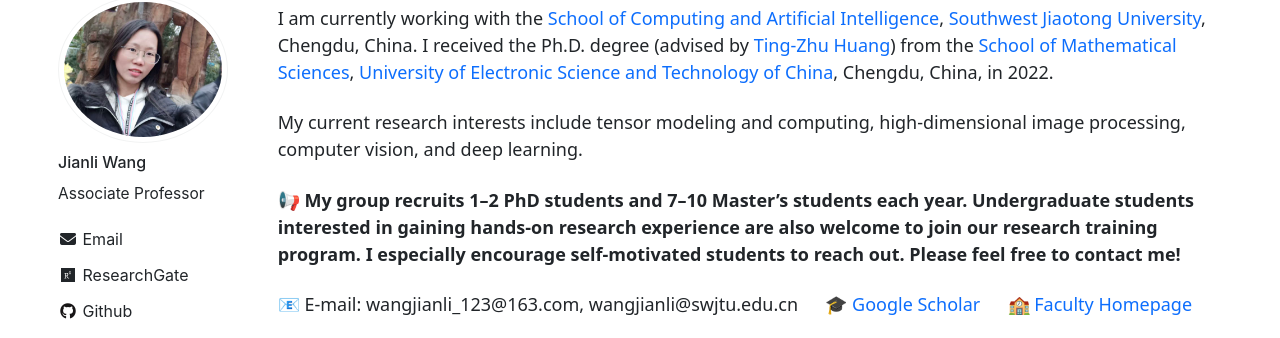
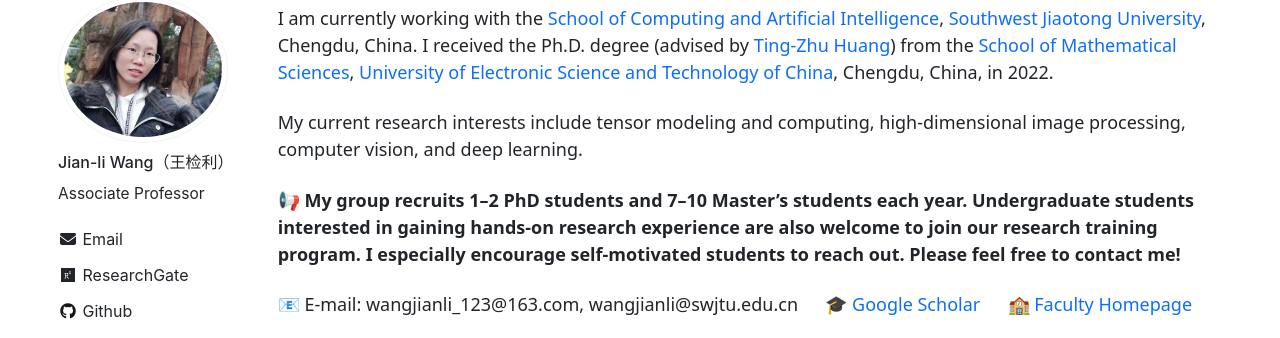
Before and after one commit to wangjianli123/wangjianli123.github.io, a Jekyll site: the page built from _pages/index.md, in a window 1280 px wide. Shown: the part 122-460 px from the top of the page. Built offline with Jekyll 4.4.1, drawn with Linux system fonts in a browser that asks for light colours; nearby versions of some CDN libraries; some web fonts are replaced; comment, search, counter and statistics services are not loaded.

Commit message:
Update _config.yml

```diff
--- a/_config.yml
+++ b/_config.yml
@@ -79,7 +79,7 @@ analytics:
 
 # Site Author
 author:
-  name             : "Jianli Wang"
+  name             : "Jian-li Wang（王检利）"
   avatar           : "profile.png"
   bio              : "Associate Professor"
   location         : # "US"
```
